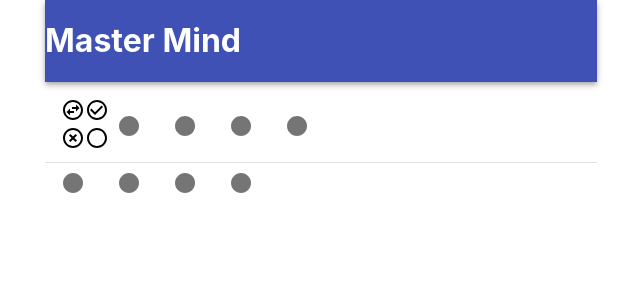
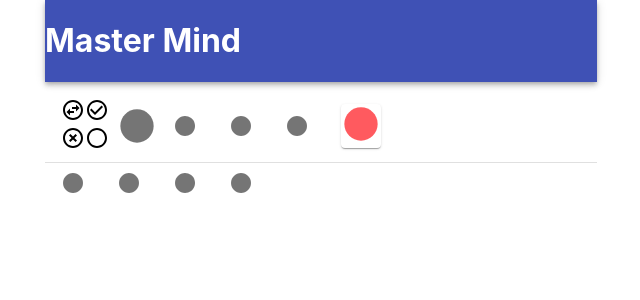
Before and after one commit to robinhuy/react-master-mind, a React (Create React App) app: page / in a window 1280 px wide. Shown: the top 300 px of the page, without its empty margins (319-959 px from the left). Built offline with nearby package versions, Linux system fonts and the light colour scheme.

Commit message:
add children component

```diff
--- a/src/App.js
+++ b/src/App.js
@@ -1,16 +1,30 @@
 import React from 'react';
-import { Container, AppBar, List, ListItem, ListItemAvatar, ListItemIcon, Divider } from '@material-ui/core';
+import { Container, AppBar, List, ListItem, ListItemAvatar, ListItemIcon, Divider, Popper, Paper, Typography } from '@material-ui/core';
 import { Lens, PanoramaFishEye, CheckCircleOutline, SwapHorizontalCircleOutlined, HighlightOff } from '@material-ui/icons';
 import './App.css';
 
-function App() {
+import ChooseColor from './components/ChooseColor'
+
+class App extends React.Component {
+  constructor(props) {
+    super(props);
+    this.state = {
+      colors: ['#FFB400', '#FF5A5F', '#8CE071', '#00D1C1', '#007A87', '#7B0051']
+    };
+  }
+
+  _onChooseColor(i) {
+    console.log(i);
+  }
+
+  render() {
     return (
       <Container maxWidth="sm">
         <AppBar color="primary" position="static">
           <h1>Master Mind</h1>
         </AppBar>
 
-      <List component="nav" aria-label="Main mailbox folders">
+        <List component="nav">
           <ListItem>
             <ListItemAvatar>
               <div>
@@ -19,7 +33,7 @@
               </div>
             </ListItemAvatar>
             <ListItemIcon>
-            <Lens />
+              <Lens style={{ fontSize: '2.5em' }} />
             </ListItemIcon>
             <ListItemIcon>
               <Lens />
@@ -30,7 +44,12 @@
             <ListItemIcon>
               <Lens />
             </ListItemIcon>
+
+
+            <ChooseColor color={this.state.colors[1]} onChooseColor={() => this._onChooseColor(1)} />
           </ListItem>
+
+
 
           <Divider />
 
@@ -52,5 +71,6 @@
       </Container>
     );
   }
+}
 
 export default App;
--- /dev/null
+++ b/src/components/ChooseColor.js
@@ -0,0 +1,15 @@
+import React from 'react';
+import { Grid, Paper } from '@material-ui/core';
+import { Lens } from '@material-ui/icons';
+
+export default function ChooseColor(props) {
+  return (
+    <Paper>
+      <Grid container spacing={3}>
+        <Grid item xs={4}>
+          <Lens style={{ fontSize: '2.5em', color: props.color }} onClick={props.onChooseColor} />
+        </Grid>
+      </Grid>
+    </Paper>
+  );
+}
```
Lines whose indentation alone changed are shown as unchanged.
